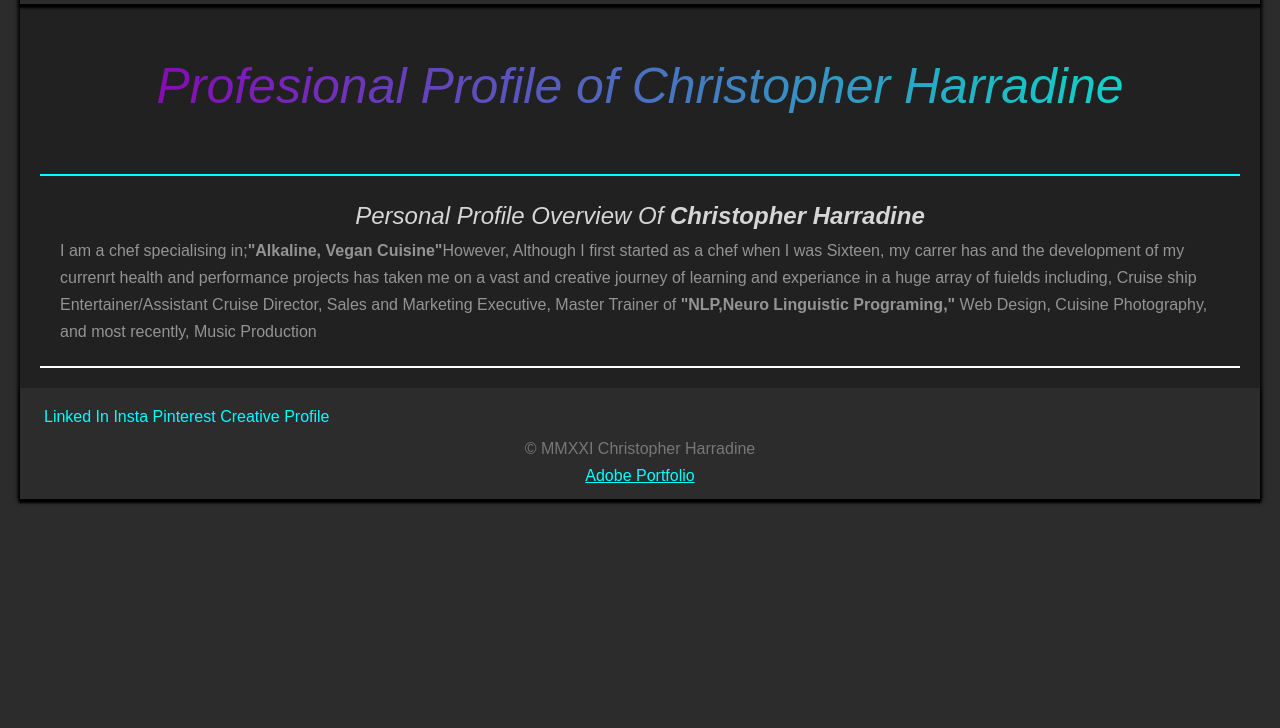
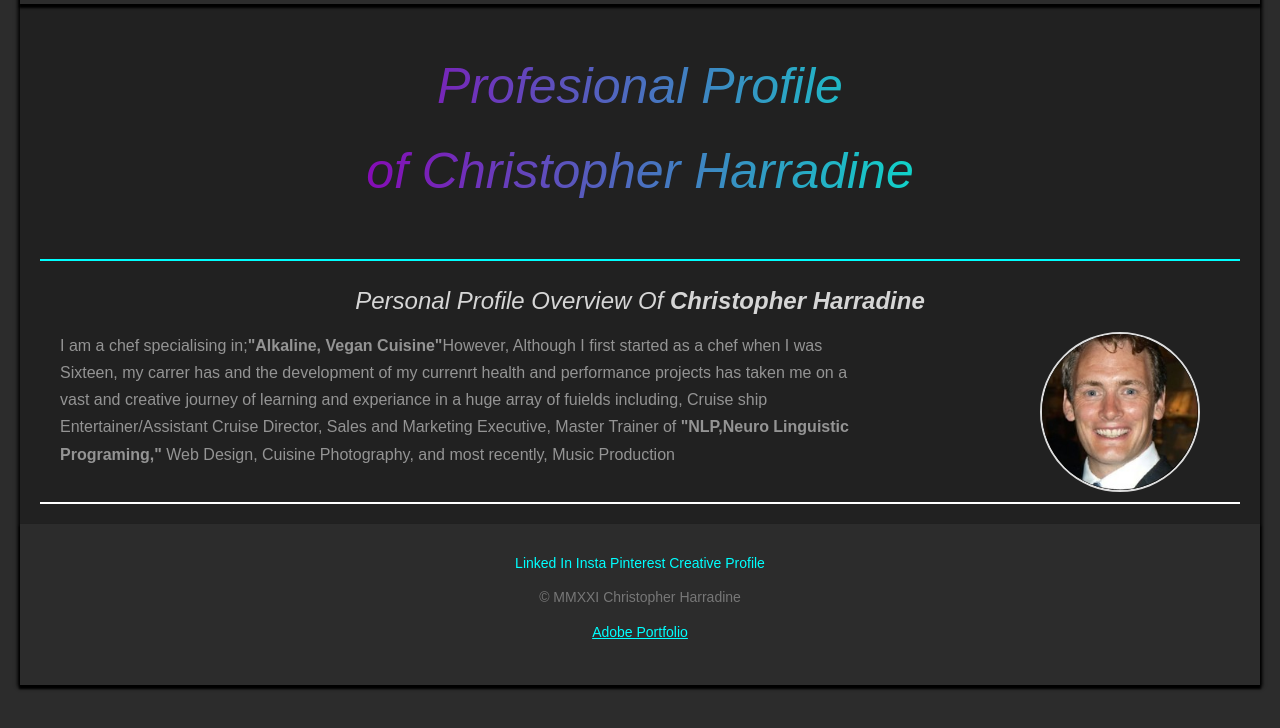
Before and after one commit to chrish144/Chris-Harradine-Portfolio-Site, a plain HTML site: page index.html in a window 1280 px wide. Shown: the part 56-784 px from the top of the page. Drawn offline with Linux system fonts and the light colour scheme; a web font is replaced by a local one.

Commit message:
grad test + Pic

```diff
--- a/css/styles.css
+++ b/css/styles.css
@@ -1,3 +1,25 @@
+/*---------------------Animations---------------------*/
+@keyframes moveInLeft {
+  0% {
+    opacity: 0;
+    transform: translateX(-12rem) rotate(0deg); }
+
+  80% {
+    transform: translateX(2rem); }
+  100% {
+    opacity: 1;
+    transform: translate(0); } }
+
+@keyframes moveInRight {
+  0% {
+    opacity: 0;
+    transform: translateX(12rem) rotate(0deg); }
+
+  80% {
+    transform: translateX(-2rem); }
+  100% {
+    opacity: 1;
+    transform: translate(0); } }
 
 /*UNIVERSAL SELECTORS*/
 *,
@@ -20,12 +42,11 @@ body {
 
 body {
   font-family: Lato;
-  font-weight: 400;
   font-size: 16px;
   line-height: 1.7;
   color: #777;
   background-color: #2c2c2c;
-  padding:0 20px;
+  padding:0 20px 20px;
   font-family: neuropol-x-light, sans-serif;
   font-weight: 300;
   font-style: normal;
@@ -103,6 +124,7 @@ padding:2rem  0;
     font-family: neuropol-x-light, sans-serif;
     font-weight: 300;
     font-style: italic;
+    backface-visibility: hidden;
 }
 
 .header__title__grad {
@@ -112,9 +134,13 @@ padding:2rem  0;
     color: transparent;
 }
 
-.header__title:hover {
-    transform: translateY(-1.5rem) scale(1.04) skew(-44deg);
-}
+.tit-top {
+  animation: moveInLeft .6s ease-in-out; }
+
+
+.tit-bot {
+  animation: moveInRight .6s ease-in-out; }
+
 
 .section__center {
     background-color:;
@@ -132,18 +158,28 @@ padding:2rem  0;
 }
 .intro--section__p {
 color:rgb(148, 148, 148);
+float:left;width:70%;
+margin: 1rem 0 2rem 0;
+}
+.ch-prof-pic {
+  width:16rem;
+  border-radius: 50%;
+  border:rgb(221, 221, 221) 2px solid;
+  float: right;
+  margin:1rem 2rem 1rem 1rem;
 }
 
 /*FOOTER*/
 
 .footer--section {
   margin-bottom:0;
+  font-size: 1.4rem;
   text-align:center;
   color: #777;
   background-color: #2c2c2c;
-  padding:0 20px;
+  padding:4rem 0;
   box-shadow: 0px 3px 2px 1px black;
-padding:1rem 2rem;
+
 }
 .footer--section::after {
   content: "";
@@ -156,6 +192,11 @@ padding:1rem 2rem;
   list-style: none;
   float: left;
   padding:.5rem .4rem;
+  margin-left:50%;
+  transform: translate(-50%, -50%);
+  font-family: neuropol-x-light, sans-serif;
+  font-weight: 200;
+  font-style: normal;
 }
 
 .footer__social--nav li{
@@ -172,8 +213,10 @@ color: azure;
 
 .copy-text {
   clear:left;
+  margin-left:50%;
+  transform: translate(-50%, -50%);
 }
-
+/* */
 /*Specific Page Classes*/
 
 /*Index--Personal Profile*/
--- a/index.html
+++ b/index.html
@@ -29,7 +29,9 @@
 
     <header class="header">
         <h1 class="header__title header__title__grad">
-        Profesional Profile of Christopher Harradine
+        <span class="tit-top" >Profesional Profile</span>
+         <br/>
+         <span class="tit-bot" >of Christopher Harradine</span>
         </h1>
     </header>
 
@@ -44,6 +46,7 @@
       fuields including, Cruise ship Entertainer/Assistant Cruise Director, Sales and Marketing Executive,
       Master Trainer of <strong> "NLP,Neuro Linguistic Programing,"</strong> Web Design, Cuisine Photography,
       and most recently, Music Production </p>
+      <img src="images/ch.jpg" class="ch-prof-pic">
     </section>
 
       <hr size="2" color="white" width="100%" align="center" noshade>
```
